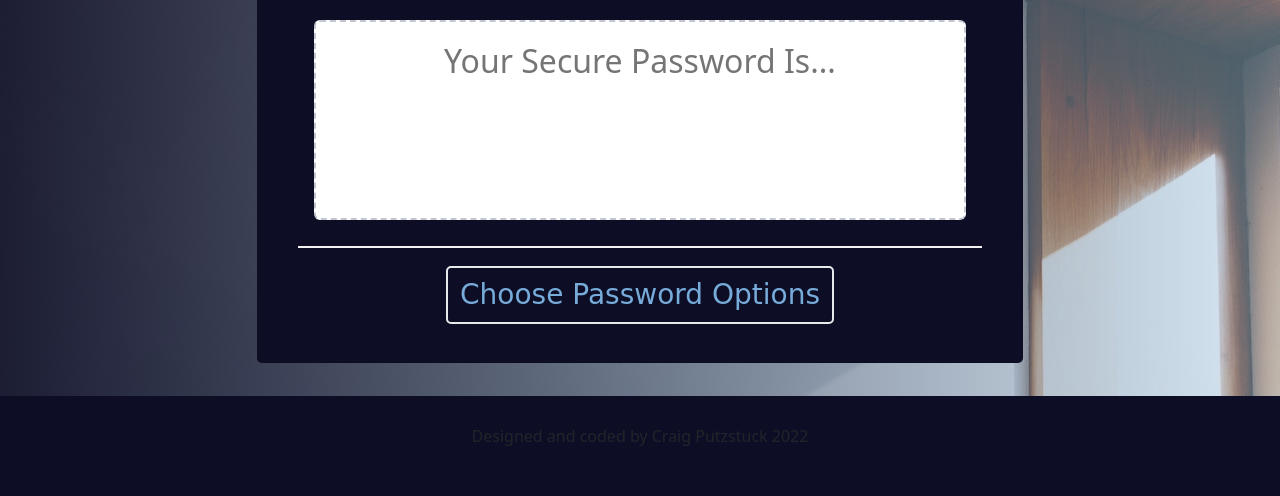
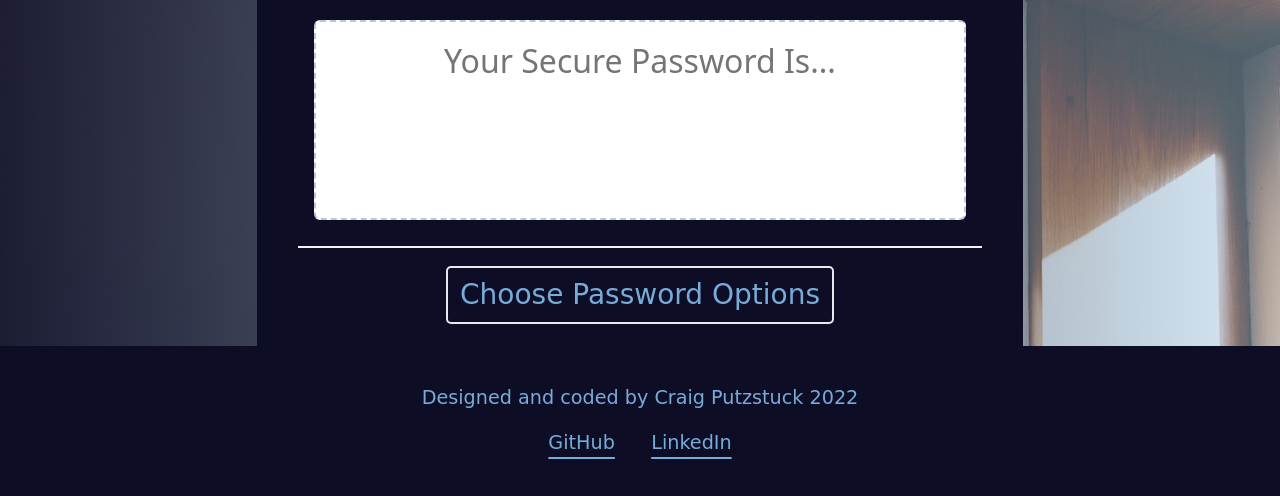
Before and after one commit to argounova/password-generator, a plain HTML site: page index.html in a window 1280 px wide. Shown: the part 304-800 px from the top of the page. Drawn offline with nearby package versions, Linux system fonts and the light colour scheme; a web font is replaced by a local one.

Commit message:
added professional links to footer

```diff
--- a/index.html
+++ b/index.html
@@ -196,7 +196,13 @@
   </section>
 
   <footer>
-    <p>Designed and coded by Craig Putzstuck 2022</p>
+    <div class="footer-links">
+      <p>Designed and coded by Craig Putzstuck 2022</p>
+      <div class="fl-nav">
+        <a href="https://github.com/argounova" target="_blank">GitHub</a>
+        <a href="https://www.linkedin.com/in/craig-putzstuck-8473b7161/" target="_blank">LinkedIn</a>
+      </div>
+    </div>
   </footer>
     <script src="https://cdn.jsdelivr.net/npm/@emailjs/browser@3/dist/email.min.js"></script>
     <script src="https://cdn.jsdelivr.net/npm/@popperjs/core@2.11.6/dist/umd/popper.min.js"></script>
--- a/style.css
+++ b/style.css
@@ -75,10 +75,36 @@ footer {
   left: 0;
   bottom: 0;
   width: 100%;
-  height: 100px;
+  height: 150px;
   background-color: var(--agmund-2-hex);
   text-align: center;
-  line-height: 80px;
+}
+
+.footer-links {
+  display: flex;
+  flex-direction: column;
+  justify-content: center;
+  align-items: center;
+  font-family: 'Prosto One', cursive;
+  font-size: 1.2rem;
+  color: var(--bluesky2);
+  height: 100%;
+}
+
+.footer-links a {
+  text-decoration: none;
+  text-decoration-line: underline;
+  text-decoration-style: solid;
+  text-decoration-thickness: 2px;
+  text-underline-offset: .4em;  color: var(--bluesky2);
+}
+
+.fl-nav {
+  display: flex;
+  flex-direction: row;
+  flex-wrap: wrap;
+  justify-content: space-evenly;
+  width: 20%;
 }
 
 .card {
```
